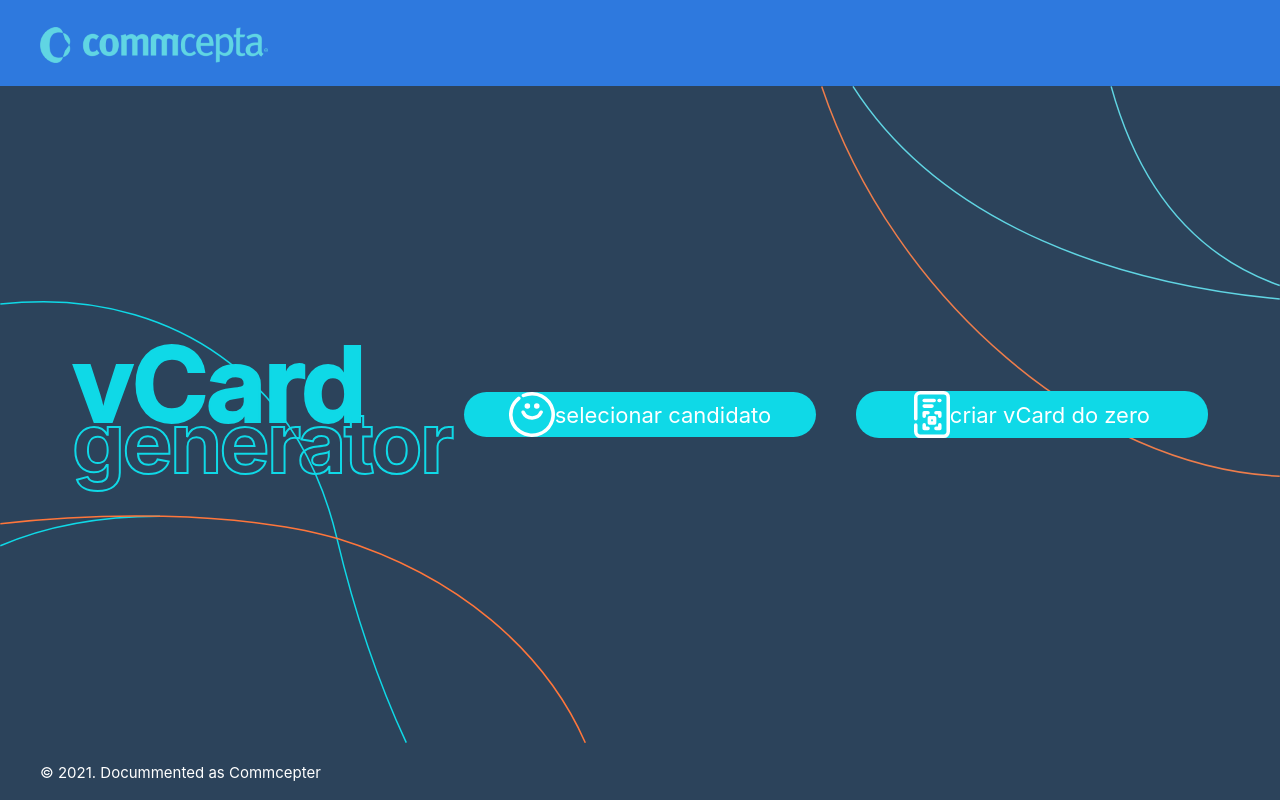
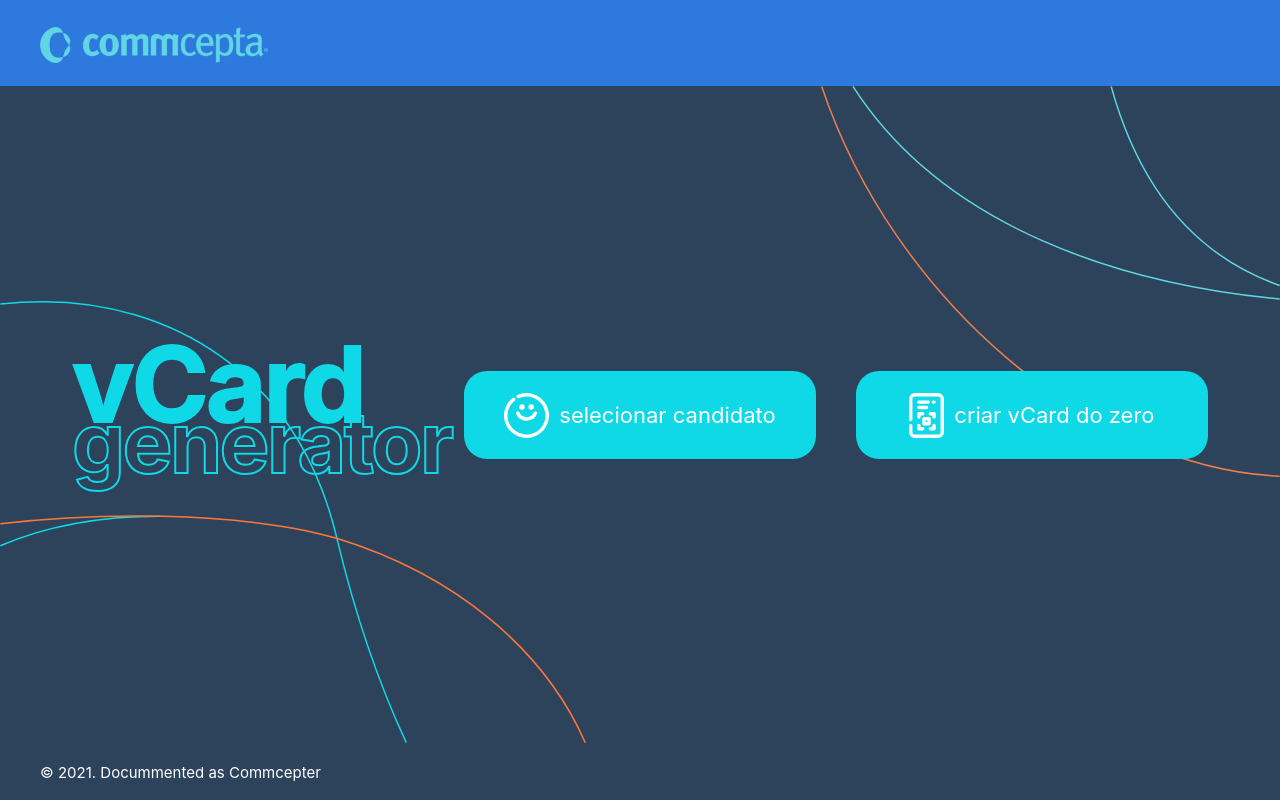
Before and after one commit to dp-152/commcepta-challenge, a React (Create React App) app: page / in a window 1280 px wide. Built offline with nearby package versions, Linux system fonts and the light colour scheme; no server answers; a web font is replaced by a local one.

Commit message:
Reworked components

```diff
--- a/src/components/Button.tsx
+++ b/src/components/Button.tsx
@@ -12,21 +12,33 @@ interface Props {
   isDisabled?: boolean;
 }
 
-export default function Button(props: Props): ReactElement {
+export default function Button({
+  text,
+  size,
+  target,
+  icon,
+  isDisabled,
+}: Props): ReactElement {
   const { theme } = useContext(ThemeContext);
   const location = useLocation();
   return (
-    <Link to={props.isDisabled ? location.pathname : props.target}>
+    <Link to={isDisabled ? location.pathname : target}>
       <div
         className={
           "Button " +
           `theme-${theme} ` +
-          `Button-size-${props.size} ` +
-          (props.isDisabled ? "disabled" : "")
+          `size-${size} ` +
+          (isDisabled ? "disabled" : "")
         }
       >
-        {props.icon ? <img src={props.icon} alt={props.icon} /> : ""}
-        <span>{props.text}</span>
+        {icon ? (
+          <span className="Button-icon">
+            <img src={icon} alt={icon} height="45" />
+          </span>
+        ) : (
+          ""
+        )}
+        <span className={"Button-text" + (icon ? "-icon" : "")}>{text}</span>
       </div>
     </Link>
   );
```
